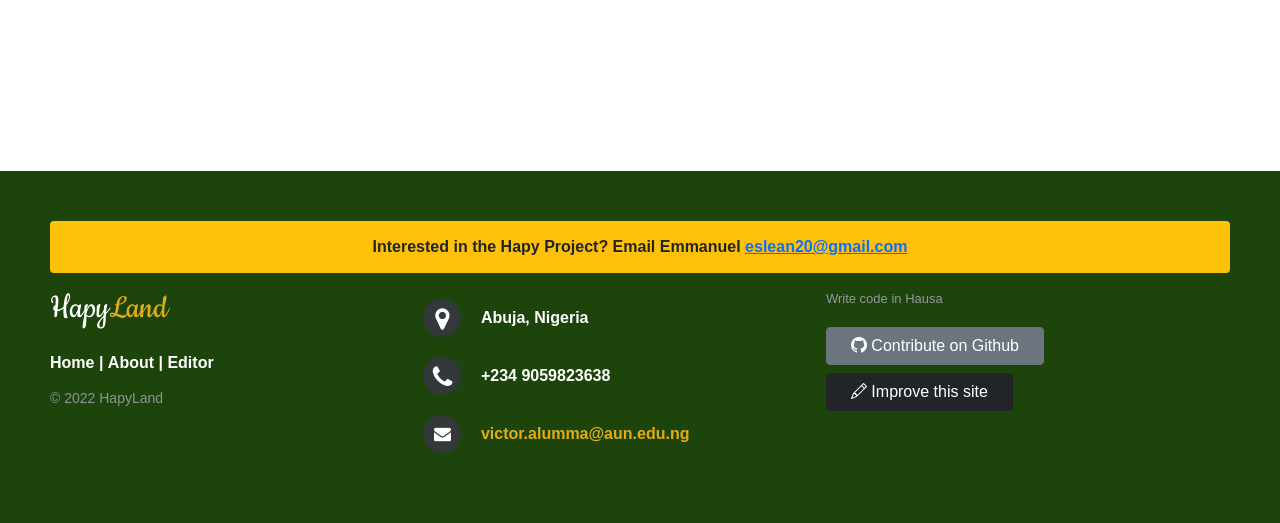
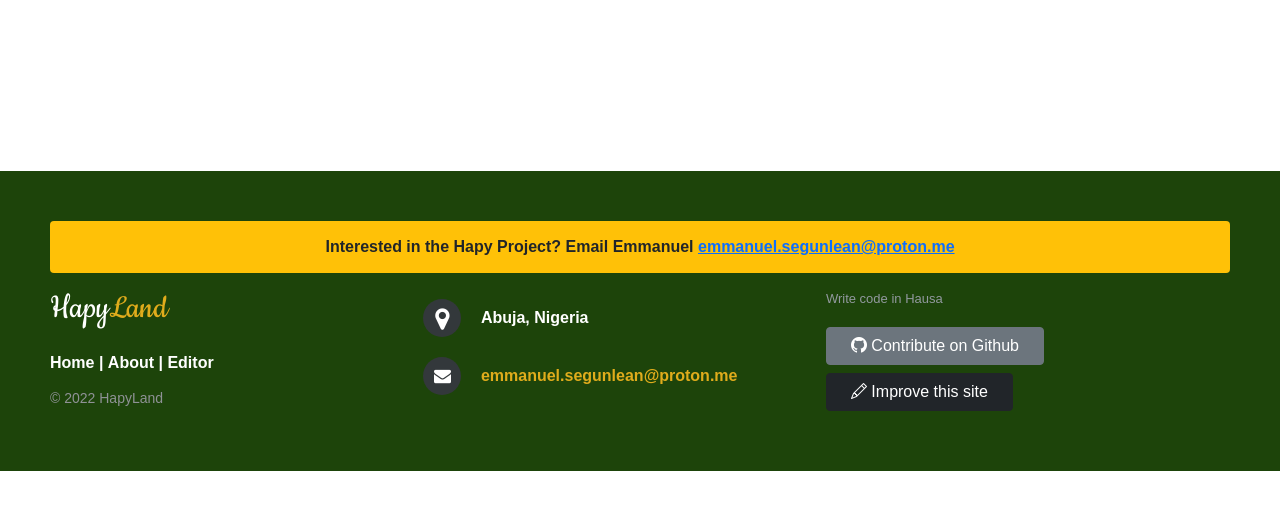
Before and after one commit to hapy-lang/hapy-api, a FastAPI app: template hapy-land/frontend/templates/bite.html in a window 1280 px wide. Shown: the part 413-936 px from the top of the page. After the commit the page ends 884 px from the top, so only its background shows below. Run offline with FastAPI, Linux system fonts and the light colour scheme; the template is opened without the code that fills it, so the values that code supplies are empty; parts of the project's set-up code (start-up, migrations or seed data) failed here and were passed over; some libraries are stand-ins or nearby versions.

Commit message:
change contact information

```diff
--- a/hapy-land/frontend/templates/partials/footer-1.html
+++ b/hapy-land/frontend/templates/partials/footer-1.html
@@ -1,7 +1,7 @@
 <!-- The content of your page would go here. -->
 <footer style="background-color: #1d440a" ; class="footer-distributed">
     <div class="alert bg-warning text-center ">
-        Interested in the Hapy Project? Email Emmanuel <a href="mailto:eslean20@gmail.com">eslean20@gmail.com</a>
+        Interested in the Hapy Project? Email Emmanuel <a href="mailto:emmanuel.segunlean@proton.me">emmanuel.segunlean@proton.me</a>
     </div>
     <div class="footer-left">
         <h3>Hapy<span>Land</span></h3>
@@ -24,12 +24,8 @@
         </div>
 
         <div>
-            <i class="fa fa-phone"></i>
-            <p>+234 9059823638</p>
-        </div>
-        <div>
             <i class="fa fa-envelope"></i>
-            <p><a href="mailto:victor.alumma@aun.edu.ng">victor.alumma@aun.edu.ng</a></p>
+            <p><a href="mailto:emmanuel.segunlean@proton.me">emmanuel.segunlean@proton.me</a></p>
         </div>
     </div>
     <div class="footer-right">
```
